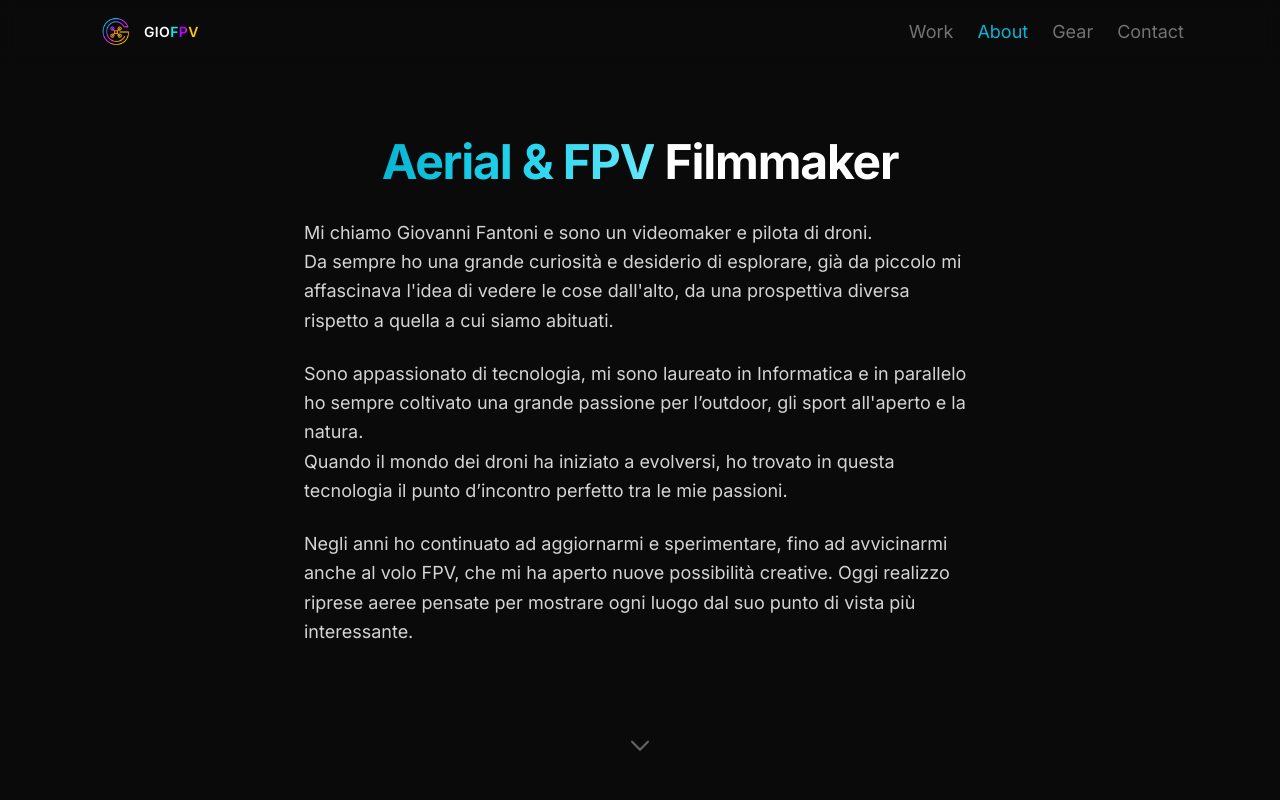
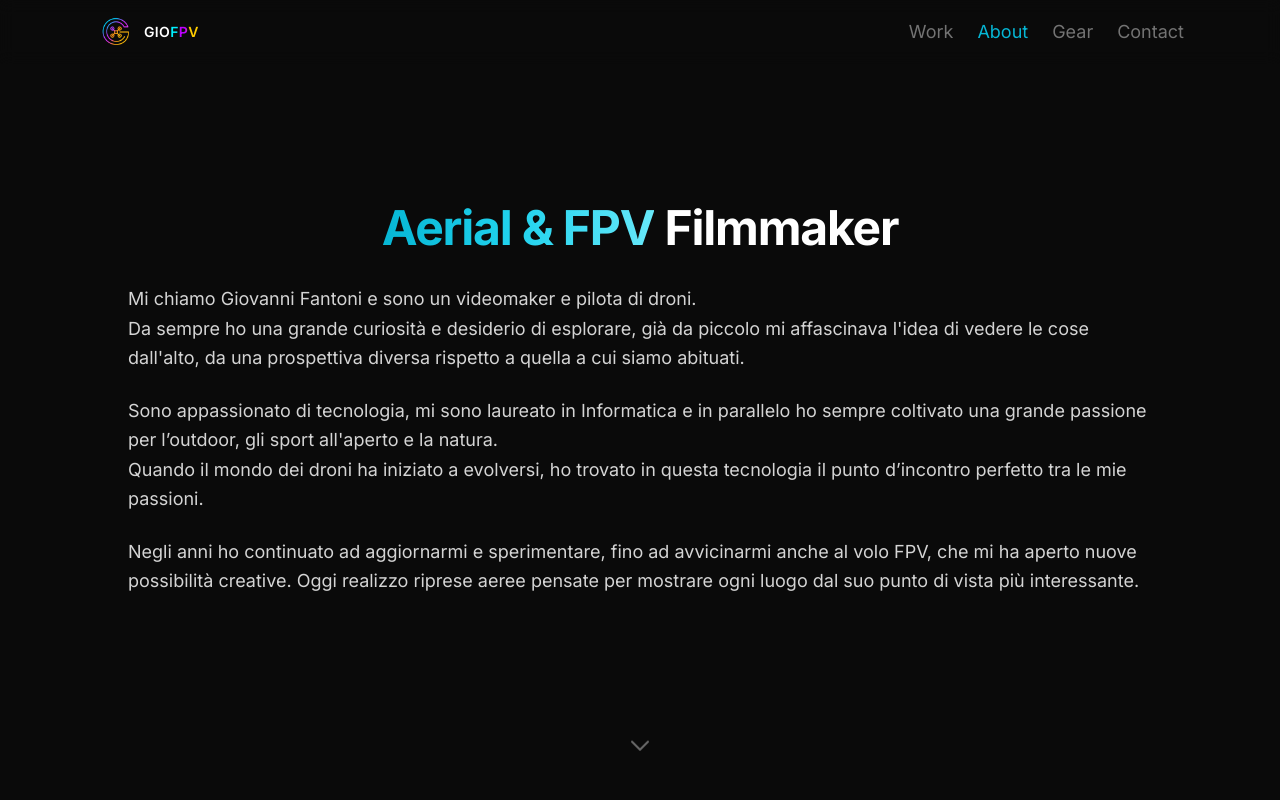
Before and after one commit to Gi0mputer/giofpv-site, a Next.js app: page /about in a window 1280 px wide. Shown: the top 800 px of the page. Built offline with nearby package versions, Linux system fonts and the light colour scheme.

Commit message:
feat: Add new pages for gear, about, and contact sections.

```diff
--- a/app/about/page.tsx
+++ b/app/about/page.tsx
@@ -7,8 +7,8 @@ export default function AboutPage() {
   return (
     <main className="bg-neutral-950">
       {/* Section 1: Bio */}
-      <section className="min-h-[100dvh] flex flex-col items-center justify-center pt-20 pb-24 px-6 relative">
-        <div className="w-full max-w-2xl space-y-8 mx-auto">
+      <section className="min-h-[100dvh] flex flex-col items-center justify-center pt-24 pb-24 px-6 relative">
+        <div className="w-full max-w-5xl space-y-8 mx-auto">
           <div className="space-y-3 text-center">
             <h1 className="text-3xl sm:text-5xl font-bold tracking-tight">
               <span className="bg-gradient-about bg-clip-text text-transparent">Aerial & FPV</span>
--- a/app/contact/page.tsx
+++ b/app/contact/page.tsx
@@ -8,7 +8,7 @@ export default function ContactPage() {
       {/* Background Gradient Blob */}
       <div className="absolute top-1/2 left-1/2 -translate-x-1/2 -translate-y-1/2 w-[500px] h-[500px] bg-sunset-amber/5 rounded-full blur-3xl pointer-events-none" />
 
-      <div className="w-full max-w-6xl space-y-8 sm:space-y-12 relative z-10 text-center">
+      <div className="w-full max-w-5xl space-y-8 sm:space-y-12 relative z-10 text-center">
         {/* Header */}
         <section className="space-y-4">
           <h1 className="text-3xl sm:text-5xl font-bold tracking-tight text-white">
--- a/app/gear/page.tsx
+++ b/app/gear/page.tsx
@@ -5,10 +5,10 @@ import Image from "next/image";
 export default function GearPage() {
   return (
     <main className="min-h-screen bg-neutral-950 pt-24 pb-12 px-6 lg:pt-20 lg:pb-12 lg:px-24 flex flex-col items-center">
-      <div className="w-full max-w-5xl space-y-8 lg:space-y-12">
+      <div className="w-full max-w-4xl space-y-8 lg:space-y-12">
 
         {/* Header & Intro - Centered Header, Left Text */}
-        <section className="space-y-4 mx-auto max-w-2xl">
+        <section className="space-y-4 mx-auto max-w-4xl">
           <div className="space-y-2 text-center">
             <h1 className="text-3xl sm:text-5xl font-bold tracking-tight text-white">
               What's in my{" "}
```
